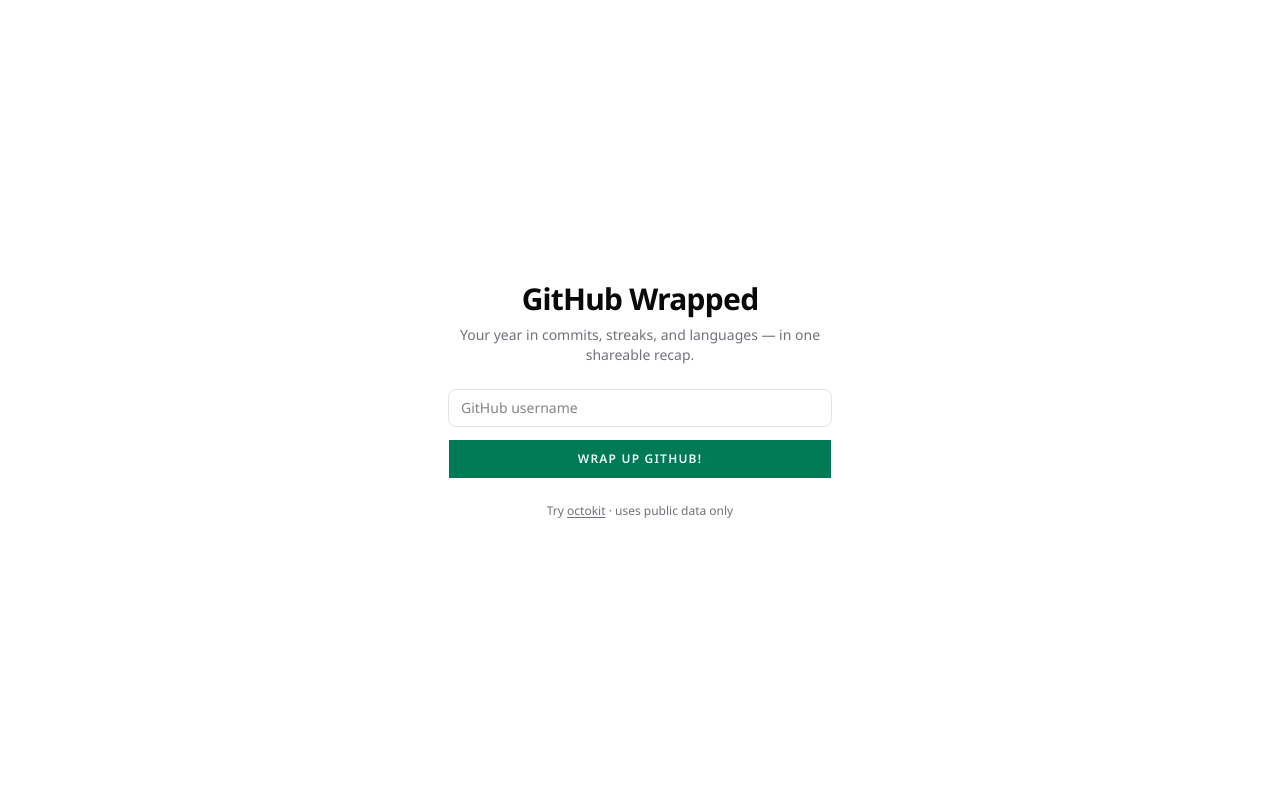
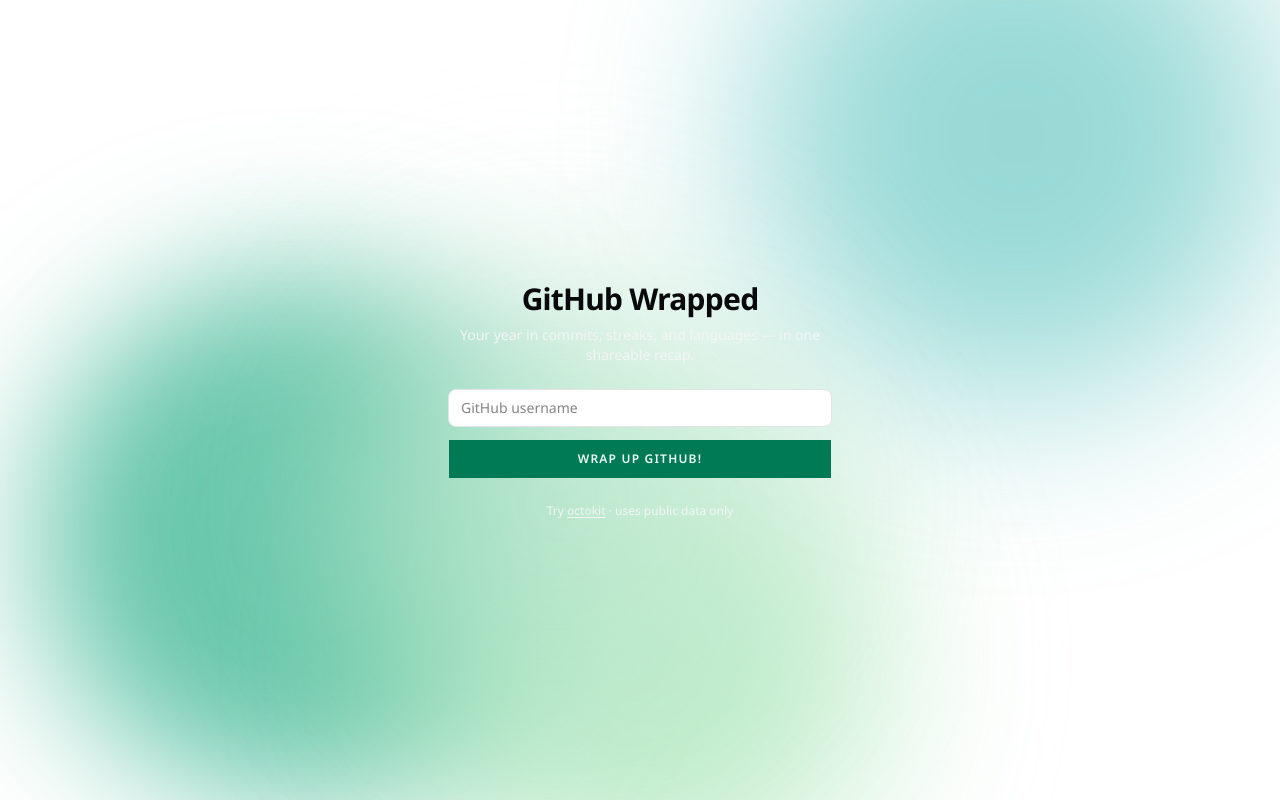
Before and after one commit to CalebNull/Github-Wrapped, a Next.js app: page / in a window 1280 px wide. Built offline with nearby package versions, Linux system fonts and the light colour scheme.

Commit message:
Animated background

```diff
--- a/app/globals.css
+++ b/app/globals.css
@@ -114,7 +114,35 @@
     --radius-2xl: calc(var(--radius) * 1.8);
     --radius-3xl: calc(var(--radius) * 2.2);
     --radius-4xl: calc(var(--radius) * 2.6);
+
+    --color-aurora-1: oklch(0.62 0.14 165);
+    --color-aurora-2: oklch(0.70 0.11 190);
+    --color-aurora-3: oklch(0.82 0.13 150);
+    --color-aurora-4: oklch(0.90 0.05 160);
 }
+
+@keyframes aurora-a {
+  0% { transform: translate3d(-15%, -10%, 0) scale(1) rotate(0deg); }
+  25% { transform: translate3d(25%, 5%, 0) scale(1.3) rotate(4deg); }
+  50% { transform: translate3d(-10%, 30%, 0) scale(0.9) rotate(-3deg); }
+  75% { transform: translate3d(-20%, 15%, 0) scale(1.15) rotate(2deg); }
+  100% { transform: translate3d(-15%, -10%, 0) scale(1) rotate(0deg); }
+}
+
+@keyframes aurora-b {
+  0% { transform: translate3d(20%, 15%, 0) scale(1.1); }
+  40% { transform: translate3d(-25%, -18%, 0) scale(1.35); }
+  70% { transform: translate3d(5%, -25%, 0) scale(0.95); }
+  100% { transform: translate3d(20%, 15%, 0) scale(1.1); }
+}
+
+@keyframes aurora-c {
+  0%,100% { transform: translate3d(12%, -20%, 0) scale(1); }
+  30% { transform: translate3d(-18%, 12%, 0) scale(1.25); }
+  60% { transform: translate3d(22%, 22%, 0) scale(0.9); }
+  100% { transform: translate3d(12%, -20%, 0) scale(1); }
+}
+
 
 @layer base {
   * {
--- a/app/layout.tsx
+++ b/app/layout.tsx
@@ -4,6 +4,7 @@
 import "./globals.css"
 import { ThemeProvider } from "@/components/theme-provider"
 import { cn } from "@/lib/utils"
+import { AnimatedBackground } from "@/components/animated-background"
 
 const publicSansHeading = Public_Sans({
   subsets: ["latin"],
@@ -41,7 +42,10 @@
       )}
     >
       <body>
-        <ThemeProvider>{children}</ThemeProvider>
+        <ThemeProvider>
+          <AnimatedBackground />
+          {children}
+        </ThemeProvider>
       </body>
     </html>
   )
--- a/app/page.tsx
+++ b/app/page.tsx
@@ -28,7 +28,7 @@
       <div className="flex w-full max-w-sm flex-col items-center gap-6 text-center">
         <div className="space-y-2">
           <h1 className="text-3xl font-bold tracking-tight">GitHub Wrapped</h1>
-          <p className="text-sm text-muted-foreground">
+          <p className="text-sm text-muted">
             Your year in commits, streaks, and languages — in one shareable
             recap.
           </p>
@@ -42,7 +42,7 @@
           </p>
         )}
 
-        <p className="text-xs text-muted-foreground">
+        <p className="text-xs text-muted">
           Try{" "}
           <a
             href="https://github.com/octokit"
--- /dev/null
+++ b/components/animated-background.tsx
@@ -0,0 +1,22 @@
+export function AnimatedBackground() {
+  return (
+    <div
+      aria-hidden
+      className="pointer-events-none fixed inset-0 -z-10 overflow-hidden bg-background"
+    >
+      {/* blob 1 */}
+      <div className="aurora-blob absolute top-[10%] left-[5%] h-[45vmax] w-[45vmax] animate-[aurora-a_18s_ease-in-out_infinite] rounded-full bg-aurora-1 opacity-60 blur-[80px] will-change-transform [animation-delay:-3s]" />
+
+      {/* blob 2 */}
+      <div className="aurora-blob absolute top-[0%] right-[0%] h-[40vmax] w-[40vmax] animate-[aurora-b_24s_ease-in-out_infinite] rounded-full bg-aurora-2 opacity-50 blur-[90px] will-change-transform [animation-delay:-9s]" />
+
+      {/* blob 3 */}
+      <div className="aurora-blob absolute bottom-[0%] left-[25%] h-[38vmax] w-[38vmax] animate-[aurora-c_20s_ease-in-out_infinite] rounded-full bg-aurora-3 opacity-55 blur-[100px] will-change-transform [animation-delay:-5s]" />
+
+      {/* soft glow */}
+      <div className="absolute inset-0 m-auto flex h-[32vmax] w-[32vmax] translate-y-[4vmax] items-center justify-center">
+        <div className="aurora-blob h-full w-full animate-[aurora-a_28s_ease-in-out_infinite_reverse] rounded-full bg-aurora-4 opacity-70 blur-[80px] will-change-transform" />
+      </div>
+    </div>
+  )
+}
--- a/components/story/story.tsx
+++ b/components/story/story.tsx
@@ -47,7 +47,7 @@
   }
 
   return (
-    <div className="flex min-h-svh items-center justify-center bg-black p-0 sm:p-6">
+    <div className="flex min-h-svh items-center justify-center p-0 sm:p-6">
       <div
         className="relative aspect-9/16 h-svh w-full max-w-[430px] overflow-hidden bg-zinc-900 sm:h-auto sm:max-h-[90svh] sm:rounded-2xl"
         onTouchStart={onTouchStart}
```
